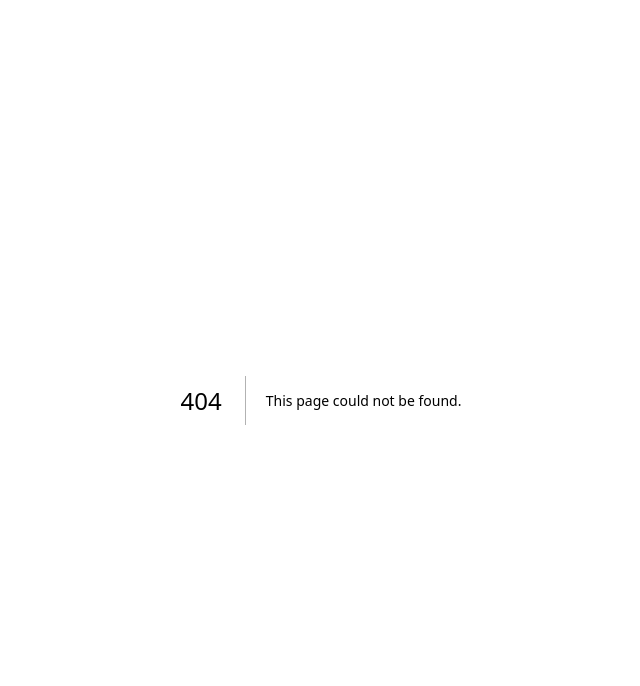
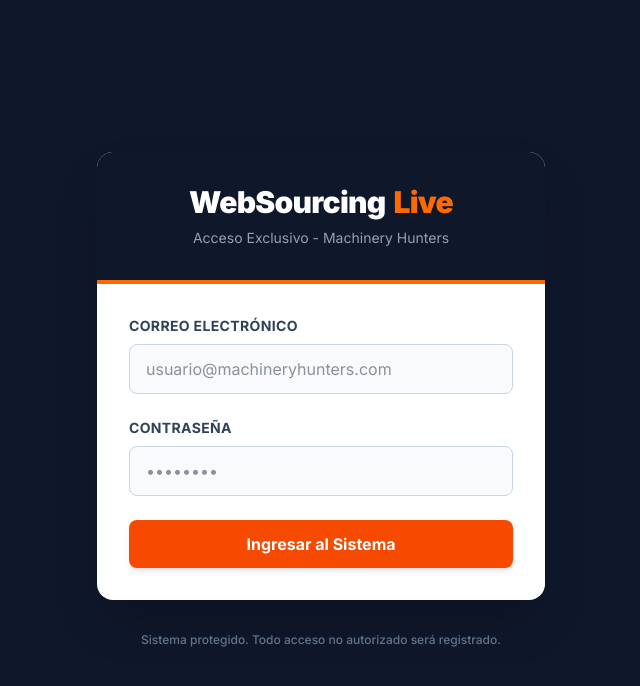
Before and after one commit to fershozavMH/websourcing-app, a Next.js app: page /login in a window 1280 px wide. Before the commit this address had no page. Shown: the top 686 px of the page, without its empty margins (319-959 px from the left). Built offline with nearby package versions, Linux system fonts and the light colour scheme; no server answers.

Commit message:
Agregando Firebase Auth y Microsoft Clarity

```diff
--- a/src/app/layout.tsx
+++ b/src/app/layout.tsx
@@ -1,5 +1,8 @@
 import type { Metadata } from "next";
+import { Inter } from "next/font/google";
 import "./globals.css";
+import Script from "next/script";
+
 // @ts-ignore
 import 'swiper/css';
 // @ts-ignore
@@ -7,8 +10,10 @@
 // @ts-ignore
 import 'swiper/css/pagination';
 
+const inter = Inter({ subsets: ["latin"] });
+
 export const metadata: Metadata = {
-  title: "WebSourcing - Machinery Hunters",
+  title: "WebSourcing Live",
   description: "Inteligencia de Adquisición para Machinery Hunters",
 };
 
@@ -19,7 +24,22 @@
 }>) {
   return (
     <html lang="es">
-      <body className="antialiased">{children}</body>
+      <body className={inter.className}>
+        {children}
+
+        {/* ================= MICROSOFT CLARITY ================= */}
+        <Script id="clarity-script" strategy="afterInteractive">
+          {`
+            (function(c,l,a,r,i,t,y){
+                c[a]=c[a]||function(){(c[a].q=c[a].q||[]).push(arguments)};
+                t=l.createElement(r);t.async=1;t.src="https://www.clarity.ms/tag/"+i;
+                y=l.getElementsByTagName(r)[0];y.parentNode.insertBefore(t,y);
+            })(window, document, "clarity", "script", "w9mrnf13o0");
+          `}
+        </Script>
+        {/* ===================================================== */}
+
+      </body>
     </html>
   );
 }
--- /dev/null
+++ b/src/app/login/page.tsx
@@ -0,0 +1,97 @@
+'use client';
+
+import { useState } from 'react';
+import { signInWithEmailAndPassword } from 'firebase/auth';
+import { auth } from '@/lib/firebase';
+import { useRouter } from 'next/navigation';
+
+export default function LoginPage() {
+  const [email, setEmail] = useState('');
+  const [password, setPassword] = useState('');
+  const [error, setError] = useState('');
+  const [loading, setLoading] = useState(false);
+  const router = useRouter();
+
+  const handleLogin = async (e: React.FormEvent) => {
+    e.preventDefault();
+    setError('');
+    setLoading(true);
+
+    try {
+      await signInWithEmailAndPassword(auth, email, password);
+      router.push('/'); // Redirige al dashboard principal después del login exitoso
+    } catch (err: any) {
+      console.error(err);
+      setError('Credenciales incorrectas o usuario no autorizado.');
+    } finally {
+      setLoading(false);
+    }
+  };
+
+  return (
+    <div className="min-h-screen bg-slate-900 flex flex-col justify-center items-center p-4">
+      <div className="max-w-md w-full bg-white rounded-2xl shadow-2xl overflow-hidden">
+        <div className="bg-slate-900 p-8 border-b-4 border-orange-500 text-center">
+          <h1 className="text-3xl font-black tracking-tight text-white flex items-center justify-center gap-2">
+            WebSourcing <span className="text-orange-500">Live</span>
+          </h1>
+          <p className="text-slate-400 text-sm mt-2">Acceso Exclusivo - Machinery Hunters</p>
+        </div>
+
+        <div className="p-8">
+          <form onSubmit={handleLogin} className="space-y-6">
+            {error && (
+              <div className="bg-red-50 border-l-4 border-red-500 text-red-700 p-4 rounded text-sm font-medium">
+                {error}
+              </div>
+            )}
+
+            <div>
+              <label className="block text-sm font-bold text-slate-700 uppercase tracking-wide mb-2">Correo Electrónico</label>
+              <input
+                type="email"
+                value={email}
+                onChange={(e) => setEmail(e.target.value)}
+                required
+                className="w-full bg-slate-50 border border-slate-300 rounded-lg px-4 py-3 text-slate-800 focus:outline-none focus:ring-2 focus:ring-orange-500"
+                placeholder="usuario@machineryhunters.com"
+              />
+            </div>
+
+            <div>
+              <label className="block text-sm font-bold text-slate-700 uppercase tracking-wide mb-2">Contraseña</label>
+              <input
+                type="password"
+                value={password}
+                onChange={(e) => setPassword(e.target.value)}
+                required
+                className="w-full bg-slate-50 border border-slate-300 rounded-lg px-4 py-3 text-slate-800 focus:outline-none focus:ring-2 focus:ring-orange-500"
+                placeholder="••••••••"
+              />
+            </div>
+
+            <button
+              type="submit"
+              disabled={loading}
+              className={`w-full py-3 px-4 rounded-lg font-bold text-white transition-colors shadow-md flex justify-center items-center gap-2 ${loading ? 'bg-orange-400 cursor-not-allowed' : 'bg-orange-600 hover:bg-orange-700'}`}
+            >
+              {loading ? (
+                <>
+                  <svg className="animate-spin h-5 w-5 text-white" fill="none" viewBox="0 0 24 24">
+                    <circle className="opacity-25" cx="12" cy="12" r="10" stroke="currentColor" strokeWidth="4"></circle>
+                    <path className="opacity-75" fill="currentColor" d="M4 12a8 8 0 018-8V0C5.373 0 0 5.373 0 12h4zm2 5.291A7.962 7.962 0 014 12H0c0 3.042 1.135 5.824 3 7.938l3-2.647z"></path>
+                  </svg>
+                  Verificando...
+                </>
+              ) : 'Ingresar al Sistema'}
+            </button>
+          </form>
+        </div>
+      </div>
+
+      <p className="text-slate-500 text-xs mt-8 font-medium">
+        Sistema protegido. Todo acceso no autorizado será registrado.
+      </p>
+    </div>
+  );
+}
--- a/src/app/page.tsx
+++ b/src/app/page.tsx
@@ -1,14 +1,21 @@
 'use client';
 
 import { useState, useEffect, useMemo, useCallback } from 'react';
-import { db } from '@/lib/firebase';
-// IMPORTAMOS getDocs PARA LA LECTURA ÚNICA
+import { useRouter } from 'next/navigation';
+import { onAuthStateChanged, signOut } from 'firebase/auth';
+import { auth, db } from '@/lib/firebase'; // Combinamos las importaciones
 import { collection, query, orderBy, onSnapshot, getDocs, DocumentData } from 'firebase/firestore';
 import type { Machine, SortOption } from '@/types';
 import Filters from '@/components/Filters';
 import MachineCard from '@/components/MachineCard';
 
 export default function Home() {
+  // ================= ESTADOS DE AUTENTICACIÓN =================
+  const router = useRouter();
+  const [isAuthenticated, setIsAuthenticated] = useState(false);
+  const [authChecking, setAuthChecking] = useState(true);
+
+  // ================= ESTADOS DE DATOS =================
   const [machines, setMachines] = useState<Machine[]>([]);
   const [loading, setLoading] = useState(true);
   const [isRefreshing, setIsRefreshing] = useState(false);
@@ -19,12 +26,33 @@
   const [priceValue, setPriceValue] = useState('');
   const [sortValue, setSortValue] = useState<SortOption>('recent');
 
+  // ================= EFECTOS Y LÓGICA =================
+
+  // 1. Escudo de Seguridad
+  useEffect(() => {
+    const unsubscribeAuth = onAuthStateChanged(auth, (user) => {
+      if (user) {
+        setIsAuthenticated(true);
+      } else {
+        router.push('/login');
+      }
+      setAuthChecking(false);
+    });
+
+    return () => unsubscribeAuth();
+  }, [router]);
+
+  const handleLogout = async () => {
+    await signOut(auth);
+    router.push('/login');
+  };
+
   const categories = useMemo(() => {
     const cats = [...new Set(machines.map(m => m.categoria_tarea).filter(Boolean))];
     return cats.sort();
   }, [machines]);
 
-  // 1. EL ESCUCHA EN TIEMPO REAL (Se ejecuta solo una vez al abrir la página)
+  // 2. Escucha en tiempo real (Catálogo)
   useEffect(() => {
     const q = query(collection(db, 'maquinaria_aprobada'), orderBy('timestamp', 'desc'));
 
@@ -48,16 +76,15 @@
       }
     );
 
-    // Si cierras la pestaña, cerramos el tubo. ¡Excelente práctica!
     return () => unsubscribe();
   }, []);
 
-  // 2. EL BOTÓN DE REFRESCO MANUAL (Lectura única, sin fugas de memoria)
+  // 3. Botón de refresco manual
   const handleRefresh = useCallback(async () => {
     setIsRefreshing(true);
     try {
       const q = query(collection(db, 'maquinaria_aprobada'), orderBy('timestamp', 'desc'));
-      const snapshot = await getDocs(q); // Petición limpia y cerrada
+      const snapshot = await getDocs(q);
 
       const newMachines: Machine[] = [];
       snapshot.forEach((doc) => {
@@ -100,8 +127,27 @@
     return filtered;
   }, [machines, searchValue, categoryValue, priceValue, sortValue]);
 
+
+  // ================= BARRERAS DE RENDERIZADO =================
+
+  // Si está verificando la sesión, mostramos pantalla de carga naranja
+  if (authChecking) {
+    return (
+      <div className="min-h-screen bg-slate-900 flex justify-center items-center">
+        <div className="animate-spin rounded-full h-12 w-12 border-b-2 border-orange-500"></div>
+      </div>
+    );
+  }
+
+  // Si no está logueado, no renderizamos nada (el useEffect ya lo está mandando a /login)
+  if (!isAuthenticated) return null;
+
+
+  // ================= RENDERIZADO PRINCIPAL (AUTENTICADO) =================
   return (
     <div className="min-h-screen bg-slate-100 font-sans pb-10">
+
+      {/* NAVBAR CON BOTÓN DE CERRAR SESIÓN */}
       <nav className="bg-slate-900 text-white p-6 shadow-md border-b-4 border-orange-500 sticky top-0 z-50">
         <div className="max-w-7xl mx-auto flex flex-col md:flex-row justify-between items-center gap-4">
           <div>
@@ -110,9 +156,19 @@
             </h1>
             <p className="text-slate-400 text-sm mt-1">Inteligencia de Adquisición para Machinery Hunters</p>
           </div>
-          <div className="bg-slate-800 px-5 py-2 rounded-lg border border-slate-700 shadow-inner flex items-center gap-3">
-            <span className="text-slate-300 font-medium">Inventario Rentable:</span>
-            <span className="text-orange-400 font-bold text-2xl">{filteredMachines.length}</span>
+
+          <div className="flex items-center gap-4">
+            <div className="bg-slate-800 px-5 py-2 rounded-lg border border-slate-700 shadow-inner flex items-center gap-3">
+              <span className="text-slate-300 font-medium">Inventario Rentable:</span>
+              <span className="text-orange-400 font-bold text-2xl">{filteredMachines.length}</span>
+            </div>
+
+            <button
+              onClick={handleLogout}
+              className="text-xs font-bold text-slate-400 hover:text-white bg-slate-800 hover:bg-red-500 border border-slate-700 hover:border-red-600 px-3 py-2 rounded transition-colors"
+            >
+              Cerrar Sesión
+            </button>
           </div>
         </div>
       </nav>
--- a/src/lib/firebase.ts
+++ b/src/lib/firebase.ts
@@ -1,5 +1,6 @@
 import { initializeApp } from 'firebase/app';
 import { getFirestore } from 'firebase/firestore';
+import { getAuth } from 'firebase/auth';
 
 const firebaseConfig = {
   apiKey: process.env.NEXT_PUBLIC_FIREBASE_API_KEY,
@@ -12,3 +13,4 @@
 
 const app = initializeApp(firebaseConfig);
 export const db = getFirestore(app);
+export const auth = getAuth(app);
```
Also changed, not shown: 1 other file (tests, documents, lock files or other folders).
